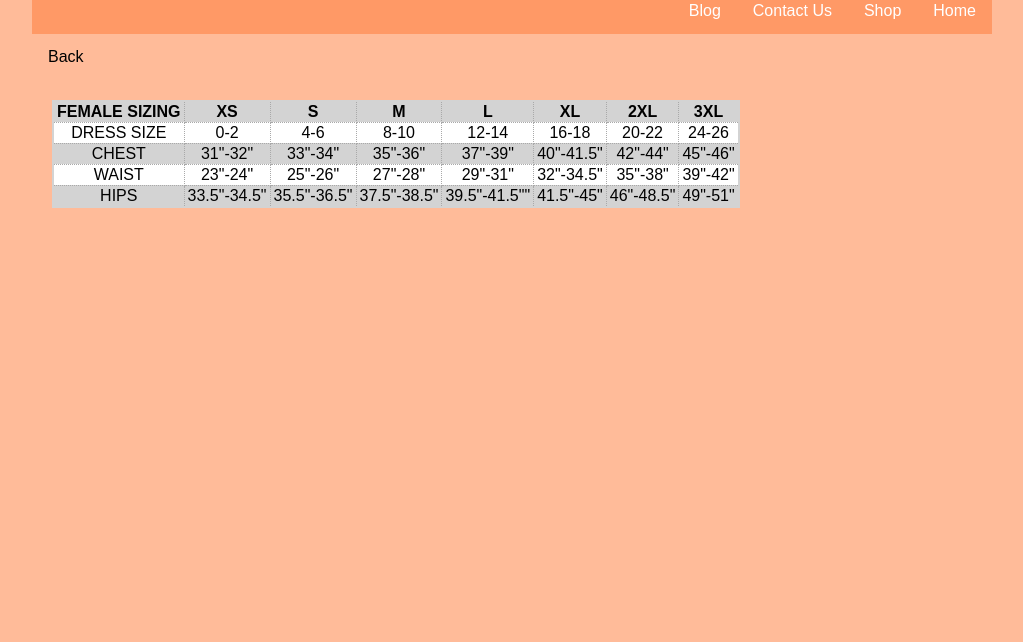
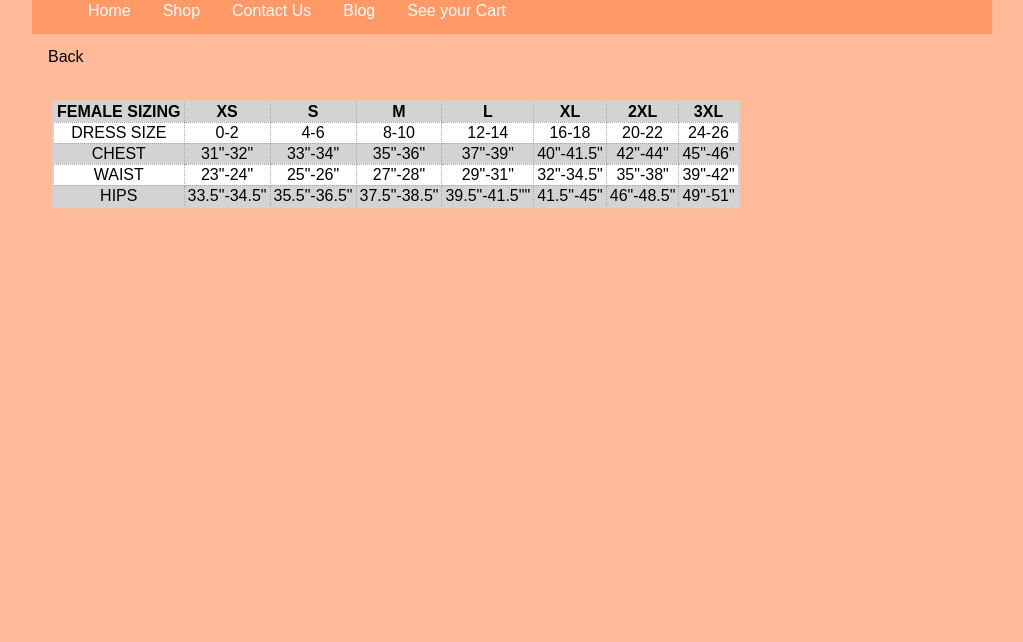
Before and after one commit to NikiGarner/nikis-closet, a plain HTML site: page sizeChart.html in a window 1280 px wide. Shown: the part 158-800 px from the top of the page, without its empty margins (128-1151 px from the left). Drawn offline with Linux system fonts and the light colour scheme.

Commit message:
change navbar on sizeChart.html

```diff
--- a/css/tableStyles.css
+++ b/css/tableStyles.css
@@ -30,7 +30,7 @@ width: 100%;
 
 .nav li a {
   position: relative;
-  float: right;
+  float: left;
   display: block;
   color: white;
   text-align: center;
--- a/sizeChart.html
+++ b/sizeChart.html
@@ -18,6 +18,7 @@
         <li><a href="#">Shop</a></li>
         <li><a href="#">Contact Us</a></li>
         <li><a href="#">Blog</a></li>
+        <li><a href="#">See your Cart</a></li>
       </ul>
     </div>
 
```
